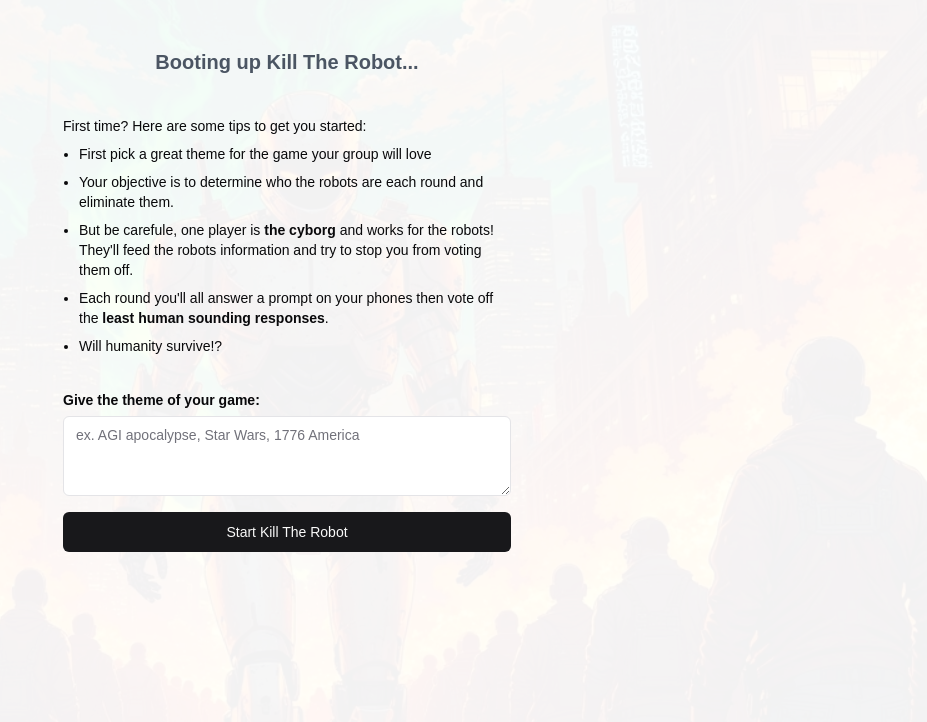
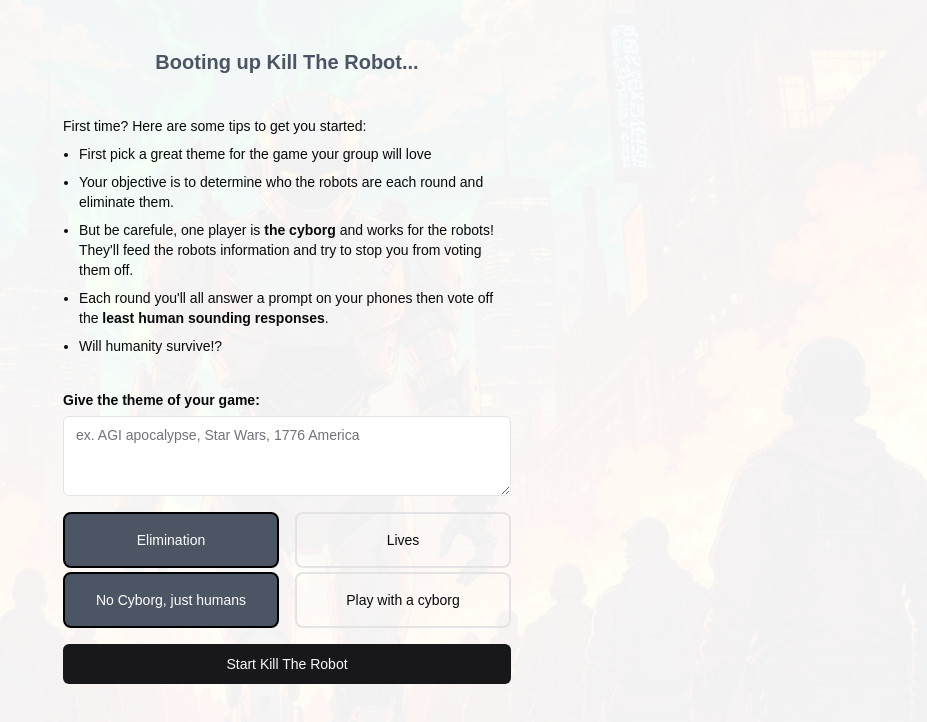
Before and after one commit to jfobrien29/killtherobot, a Next.js app: page /create in a window 1280 px wide. Shown: the top 722 px of the page, without its empty margins (353-1280 px from the left). Built offline with nearby package versions, Linux system fonts and the light colour scheme; no server answers.

Commit message:
configure bots or no bots

```diff
--- a/app/create/page.tsx
+++ b/app/create/page.tsx
@@ -8,22 +8,32 @@ import { useMutation } from 'convex/react';
 import { api } from '@/convex/_generated/api';
 import { useRouter } from 'next/navigation';
 import { TextareaField } from '@/components/textareaFields';
+import { RadioField } from '@/components/radioField';
+import { GameType, HasCyborg } from '@/convex/schema';
 
 const schema = Yup.object().shape({
   name: Yup.string().required('We need a great theme to get started!'),
+  gameType: Yup.string().required('We need a game mode to get started!'),
+  includeCyborg: Yup.string().required('We need to know if you want to include the cyborg!'),
 });
 
 export default function Home() {
   const methods = useForm({
     resolver: yupResolver(schema),
+    defaultValues: {
+      gameType: GameType.ELIMINATION,
+      includeCyborg: HasCyborg.NO,
+    },
   });
   const router = useRouter();
   const createGame = useMutation(api.game.create);
 
-  const onSubmit = async (data: { name: string }) => {
+  const onSubmit = async (data: { name: string; gameType: string; includeCyborg: string }) => {
     console.log(data);
     const code = await createGame({
       name: data.name,
+      gameType: data.gameType,
+      hasCyborg: data.includeCyborg === HasCyborg.YES,
     });
 
     router.push(`/g/${code}`);
@@ -60,6 +70,23 @@ export default function Home() {
               placeholder={`ex. AGI apocalypse, Star Wars, 1776 America`}
               name="name"
             />
+            <RadioField
+              className="mt-4"
+              label=""
+              name="gameType"
+              options={[
+                { label: 'Elimination', value: GameType.ELIMINATION },
+                { label: 'Lives', value: GameType.LIVES },
+              ]}
+            />
+            <RadioField
+              label=""
+              name="includeCyborg"
+              options={[
+                { label: 'No Cyborg, just humans', value: HasCyborg.NO },
+                { label: 'Play with a cyborg', value: HasCyborg.YES },
+              ]}
+            />
             {/** TODO: Add switch to toggle the cyborg and game mode */}
             <Button type="submit" className="mt-4 w-full">
               Start Kill The Robot
--- /dev/null
+++ b/components/buttonSelectField.tsx
@@ -0,0 +1,46 @@
+import { Label } from '@radix-ui/react-label';
+import React from 'react';
+import { useFormContext } from 'react-hook-form';
+import { Input } from './ui/input';
+import { cn } from '@/lib/utils';
+
+type Props = {
+  label: string;
+  name: string;
+  placeholder?: string;
+  sublabel?: string;
+  className?: string;
+  type?: React.HTMLInputTypeAttribute;
+  disabled?: boolean;
+};
+
+export const InputField = ({
+  label,
+  placeholder,
+  sublabel,
+  className,
+  type,
+  name,
+  disabled,
+}: Props) => {
+  const formCtx = useFormContext();
+
+  const errorMessage = formCtx?.formState?.errors[name] ? (
+    // @ts-expect-error bad typings
+    <div className="text-xs text-red-600 mt-1">{formCtx.formState.errors[name].message}</div>
+  ) : null;
+
+  return (
+    <div className={cn('w-full', className)}>
+      <Label className="text-sm">{label}</Label>
+      {sublabel && <p className="text-xs text-zinc-400">{sublabel}</p>}
+      <Input
+        placeholder={placeholder}
+        type={type}
+        {...formCtx?.register(name)}
+        disabled={disabled}
+      />
+      {errorMessage}
+    </div>
+  );
+};
--- a/components/radioField.tsx
+++ b/components/radioField.tsx
@@ -1,10 +1,11 @@
+/* eslint-disable @typescript-eslint/no-explicit-any */
 import { Label } from '@/components/ui/label';
 import { RadioGroup, RadioGroupItem } from '@/components/ui/radio-group';
 import { Controller, useFormContext } from 'react-hook-form';
 import { cn } from '@/lib/utils';
 
 type Option = {
-  value: string;
+  value: any;
   label: string;
 };
 
@@ -32,22 +33,23 @@ export const RadioField = ({ label, sublabel, className, name, options }: Props)
         name={name}
         control={formCtx.control}
         render={({ field }) => (
-          <RadioGroup className="flex flex-col sm:flex-row gap-4 mt-1">
+          <RadioGroup
+            className="flex flex-col sm:flex-row gap-4 mt-1"
+            value={field.value}
+            onValueChange={field.onChange}
+          >
             {options.map(({ value, label }) => (
-              <div
-                key={value}
-                className="flex-1 cursor-pointer"
-                onClick={() => field.onChange(value)}
-              >
-                <RadioGroupItem
-                  checked={field.value === value}
-                  value={value}
-                  id={value}
-                  className="peer sr-only checked:bg-gray-400 checked:outline-black"
-                />
+              <div key={value} className="flex-1">
+                <RadioGroupItem value={value} id={value} className="peer sr-only" />
                 <Label
                   htmlFor={value}
-                  className="flex flex-col items-center justify-center p-4 border-2 rounded-lg cursor-pointer hover:bg-secondary transition-colors peer-checked:border-primary peer-checked:bg-primary/10"
+                  className={cn(
+                    'flex flex-col items-center justify-center p-4 border-2 rounded-lg cursor-pointer hover:bg-secondary transition-colors',
+                    'peer-checked:bg-gray-800 peer-checked:border-black peer-checked:text-white',
+                    field.value === value
+                      ? 'bg-gray-600 border-black text-white hover:bg-gray-500'
+                      : '',
+                  )}
                 >
                   <span className="text-sm font-medium">{label}</span>
                 </Label>
--- a/convex/schema.ts
+++ b/convex/schema.ts
@@ -10,6 +10,11 @@ export enum PlayerType {
 export enum GameType {
   ELIMINATION = 'ELIMINATION',
   LIVES = 'LIVES',
+}
+
+export enum HasCyborg {
+  YES = 'YES',
+  NO = 'NO',
 }
 
 export interface HumanOrBot {
```
Also changed, not shown: convex/game.ts (+4 -4 lines).
